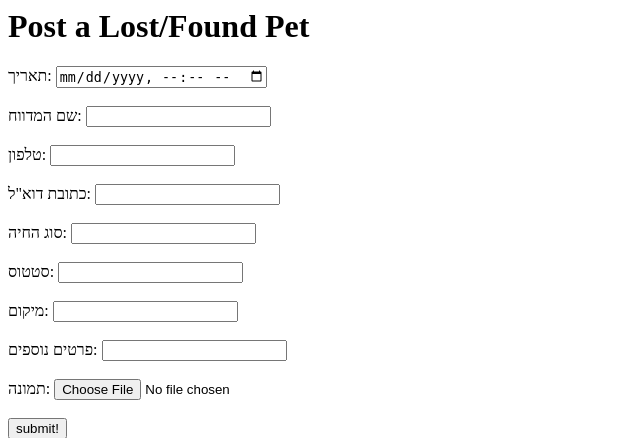
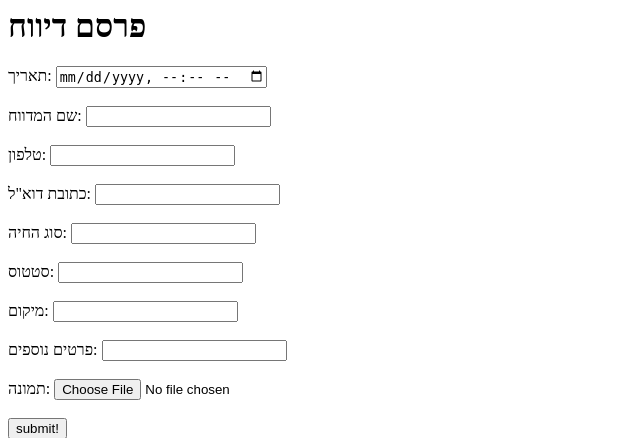
Before and after one commit to oshrey16/lostPet, a Django app: page /post/ in a window 1280 px wide. Shown: the top 438 px of the page, without its empty margins (0-640 px from the left). Run offline with Django 3.2, Linux system fonts and the light colour scheme.

Commit message:
hebrew title

```diff
--- a/post/templates/post.html
+++ b/post/templates/post.html
@@ -1,7 +1,7 @@
 <html>
 <head>
 </head>
-<h1>Post a Lost/Found Pet</h1>
+<h1>פרסם דיווח</h1>
 <form method="post" enctype="multipart/form-data">
     {% csrf_token %}
 	<td>תאריך:</td>
```
